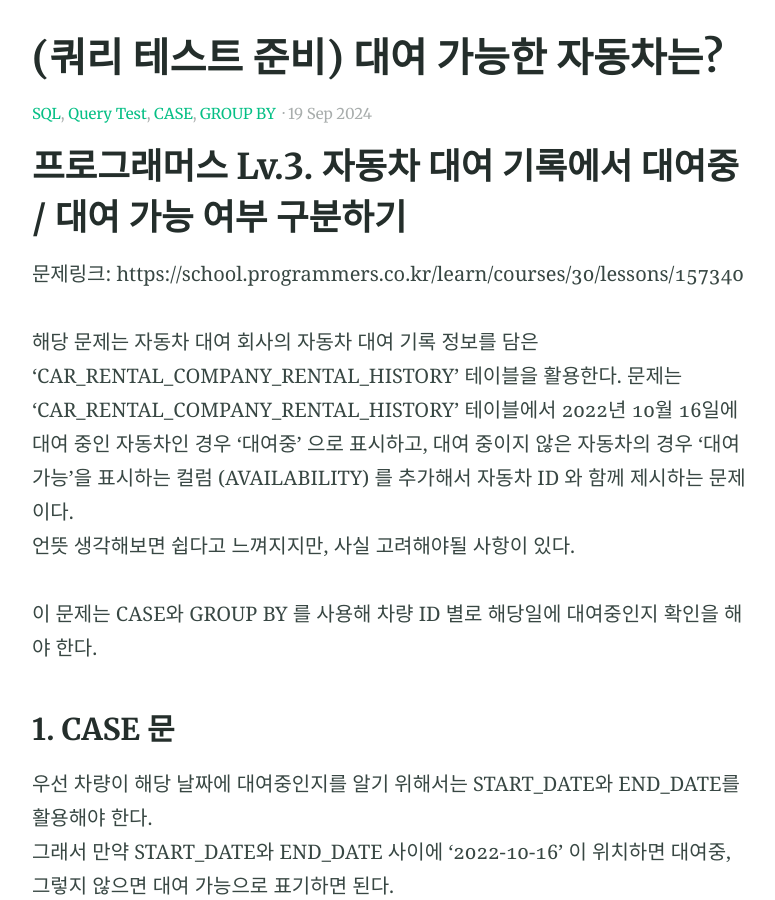
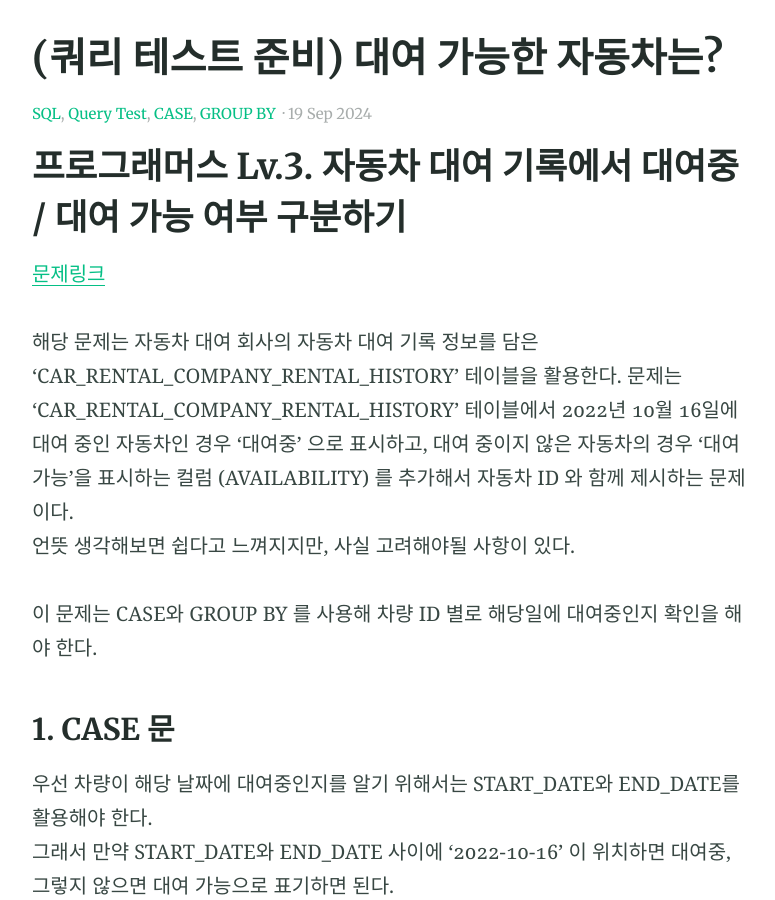
Before and after one commit to JulianProgress/julianprogress.github.io, a Jekyll site: the page built from _posts/2024-09-19-query-answer1.md, in a window 1280 px wide and 900 px high, scrolled down 412 px. Shown: the whole window, without its empty margins (251-1026 px from the left). Built offline with Jekyll 4.4.1, drawn with Linux system fonts in a browser that asks for light colours; some of the changed lines change nothing that is shown.

Commit message:
fix link post1

```diff
--- a/_posts/2024-09-19-query-answer1.md
+++ b/_posts/2024-09-19-query-answer1.md
@@ -9,7 +9,7 @@
 ---
 
 ## 프로그래머스 Lv.3. 자동차 대여 기록에서 대여중 / 대여 가능 여부 구분하기
-문제링크: https://school.programmers.co.kr/learn/courses/30/lessons/157340
+[문제링크](https://school.programmers.co.kr/learn/courses/30/lessons/157340)
 
 해당 문제는 자동차 대여 회사의 자동차 대여 기록 정보를 담은 'CAR_RENTAL_COMPANY_RENTAL_HISTORY' 테이블을 활용한다. 문제는 'CAR_RENTAL_COMPANY_RENTAL_HISTORY' 테이블에서 2022년 10월 16일에 대여 중인 자동차인 경우 '대여중' 으로 표시하고, 대여 중이지 않은 자동차의 경우 '대여 가능'을 표시하는 컬럼 (AVAILABILITY) 를 추가해서 자동차 ID 와 함께 제시하는 문제이다.
 언뜻 생각해보면 쉽다고 느껴지지만, 사실 고려해야될 사항이 있다.
```
